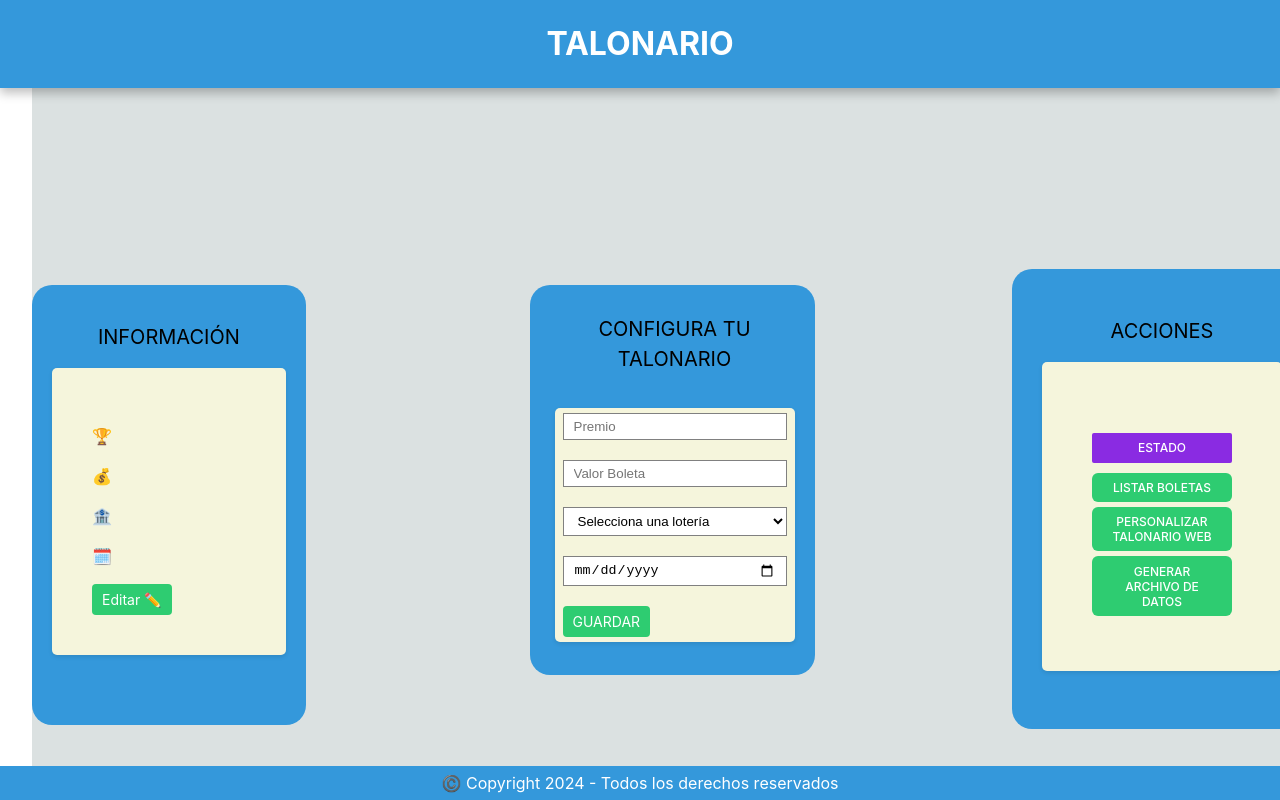
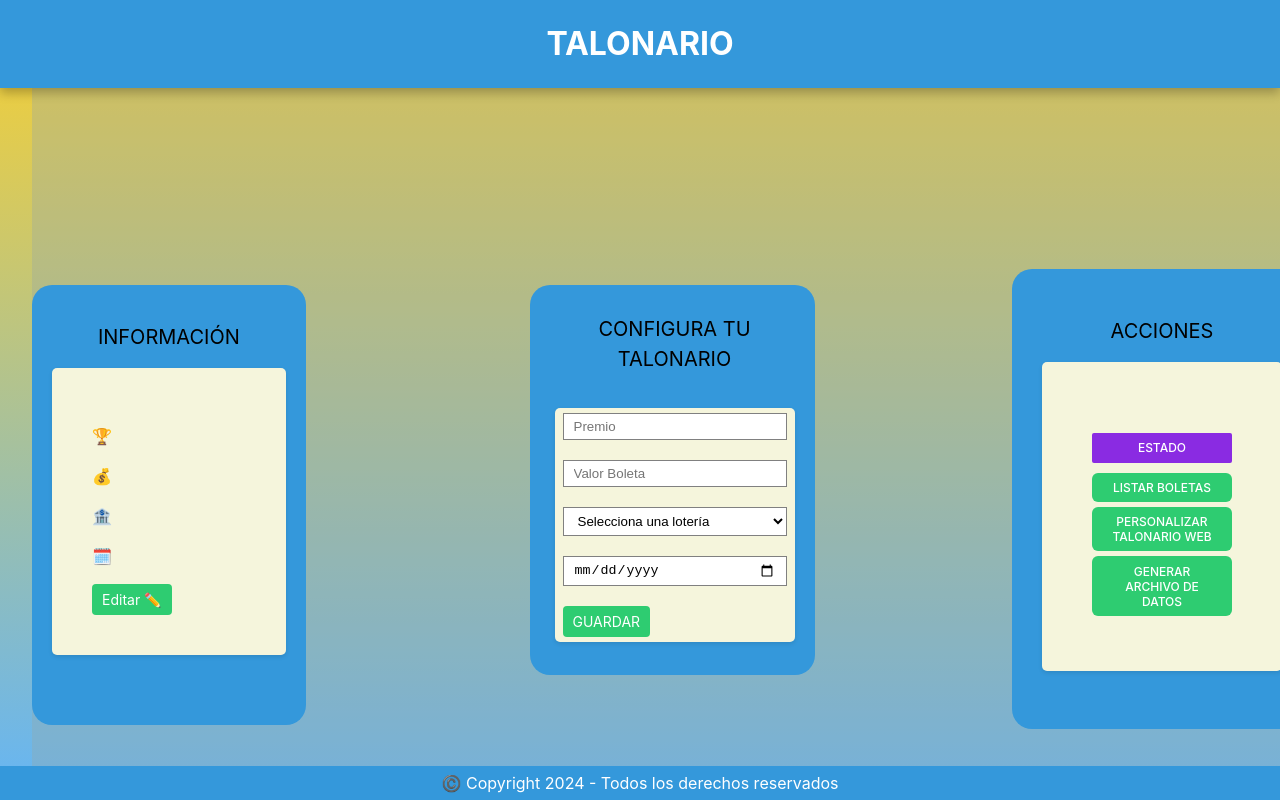
Before and after one commit to miguerlfr/Talonario, a Vue app: page / in a window 1280 px wide. Shown: the top 800 px of the page. Built offline with nearby package versions, Linux system fonts and the light colour scheme.

Commit message:
Update style.css

```diff
--- a/src/style.css
+++ b/src/style.css
@@ -5,7 +5,7 @@
 
   color-scheme: light dark;
   color: rgba(255, 255, 255, 0.87);
-  background-color: rgba(128, 128, 128, 0.24);
+  background: linear-gradient(to bottom, #fad02e, #64b5f6);
 
   font-synthesis: none;
   text-rendering: optimizeLegibility;
```
